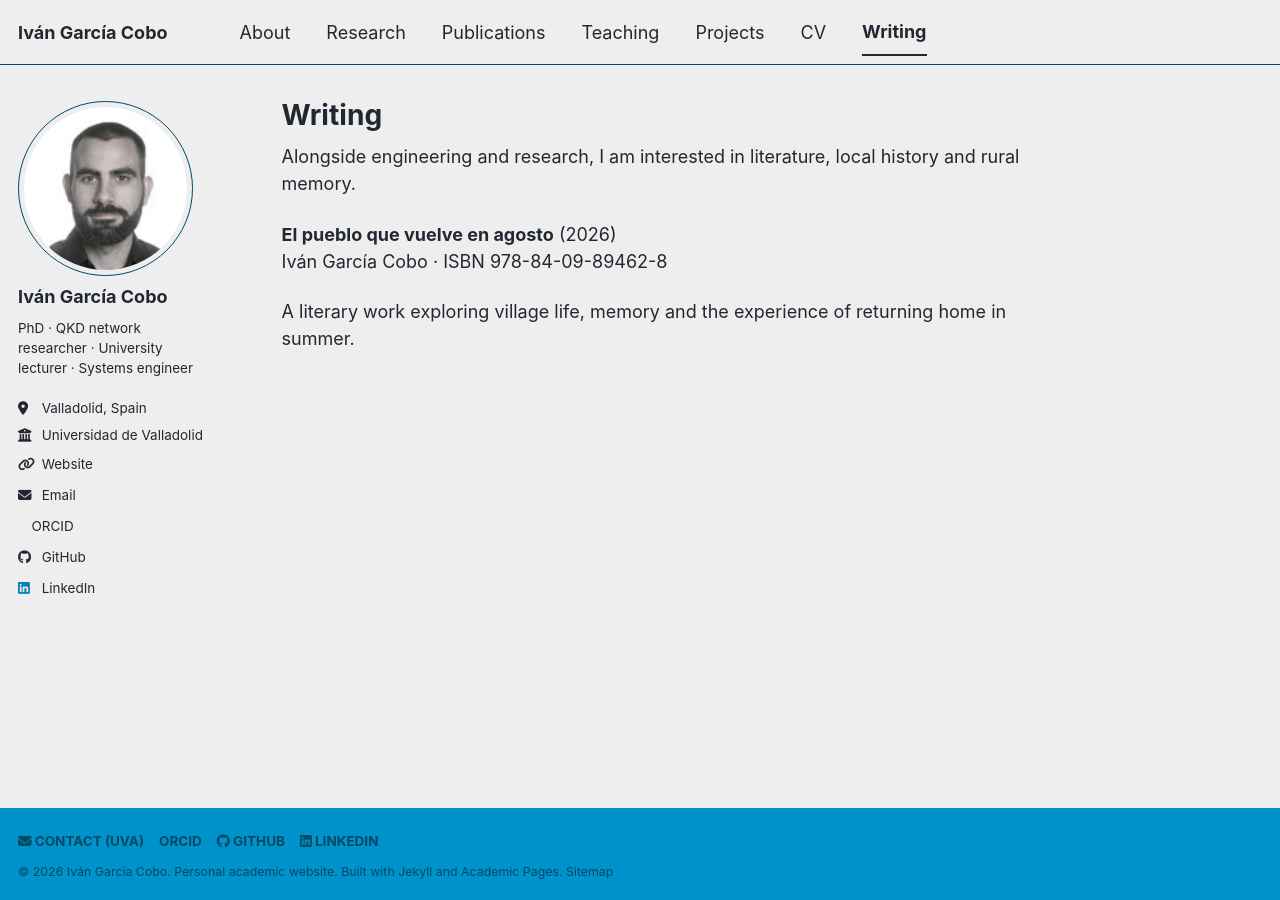
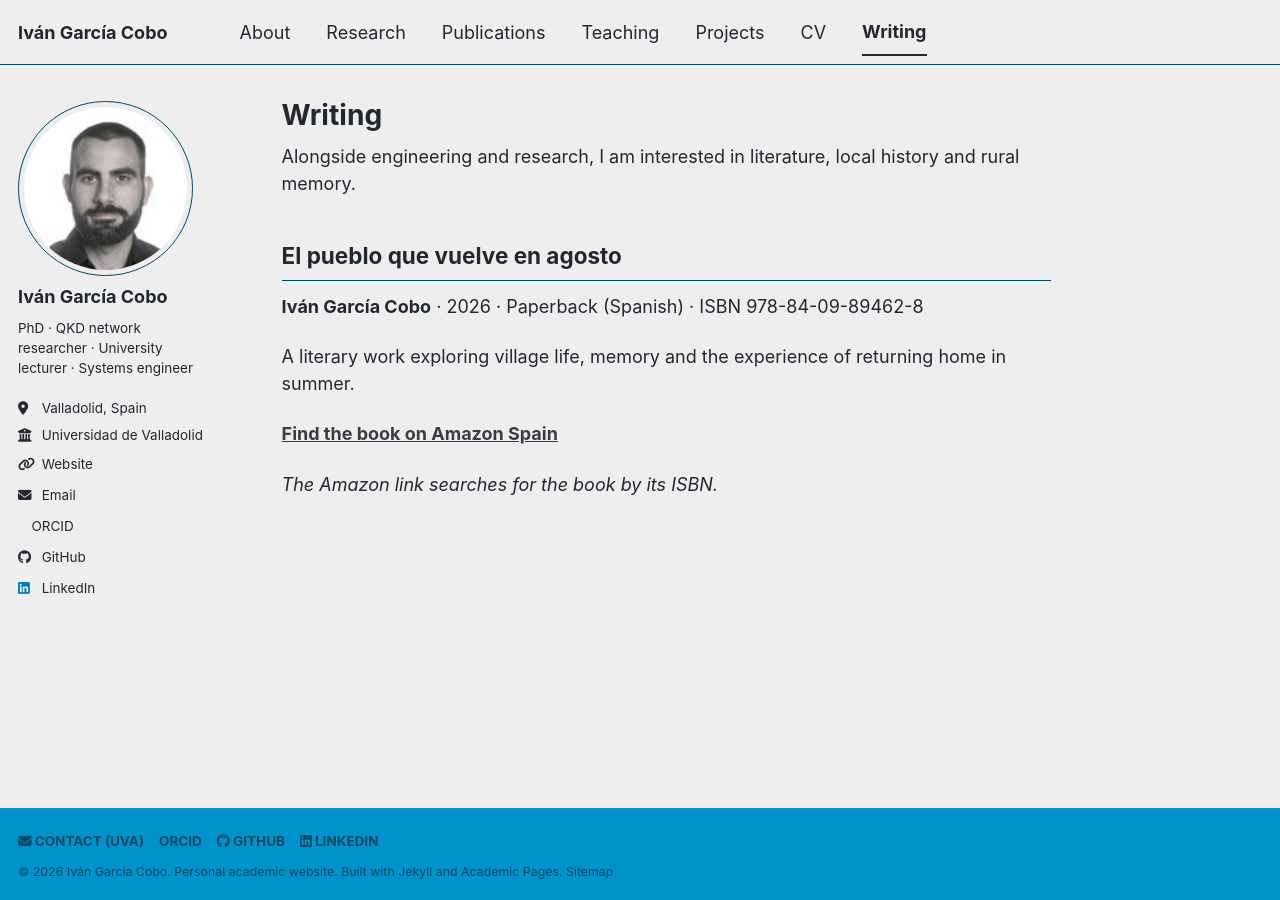
Before and after one commit to ivgarci/ivgarci.github.io, a Jekyll site: the page built from _pages/writing.md, in a window 1280 px wide. Built offline with Jekyll 4.4.1, drawn with Linux system fonts in a browser that asks for light colours; a style sheet for code colours, icons or effects is not loaded.

Commit message:
Add Amazon Spain ISBN purchase search to book page

```diff
--- a/_pages/writing.md
+++ b/_pages/writing.md
@@ -6,7 +6,12 @@ author_profile: true
 
 Alongside engineering and research, I am interested in literature, local history and rural memory.
 
-**El pueblo que vuelve en agosto** (2026)
-Iván García Cobo · ISBN 978-84-09-89462-8
+## El pueblo que vuelve en agosto
+
+**Iván García Cobo** · 2026 · Paperback (Spanish) · ISBN 978-84-09-89462-8
 
 A literary work exploring village life, memory and the experience of returning home in summer.
+
+**[Find the book on Amazon Spain](https://www.amazon.es/s?k=9788409894628&i=stripbooks)**
+
+*The Amazon link searches for the book by its ISBN.*
```
